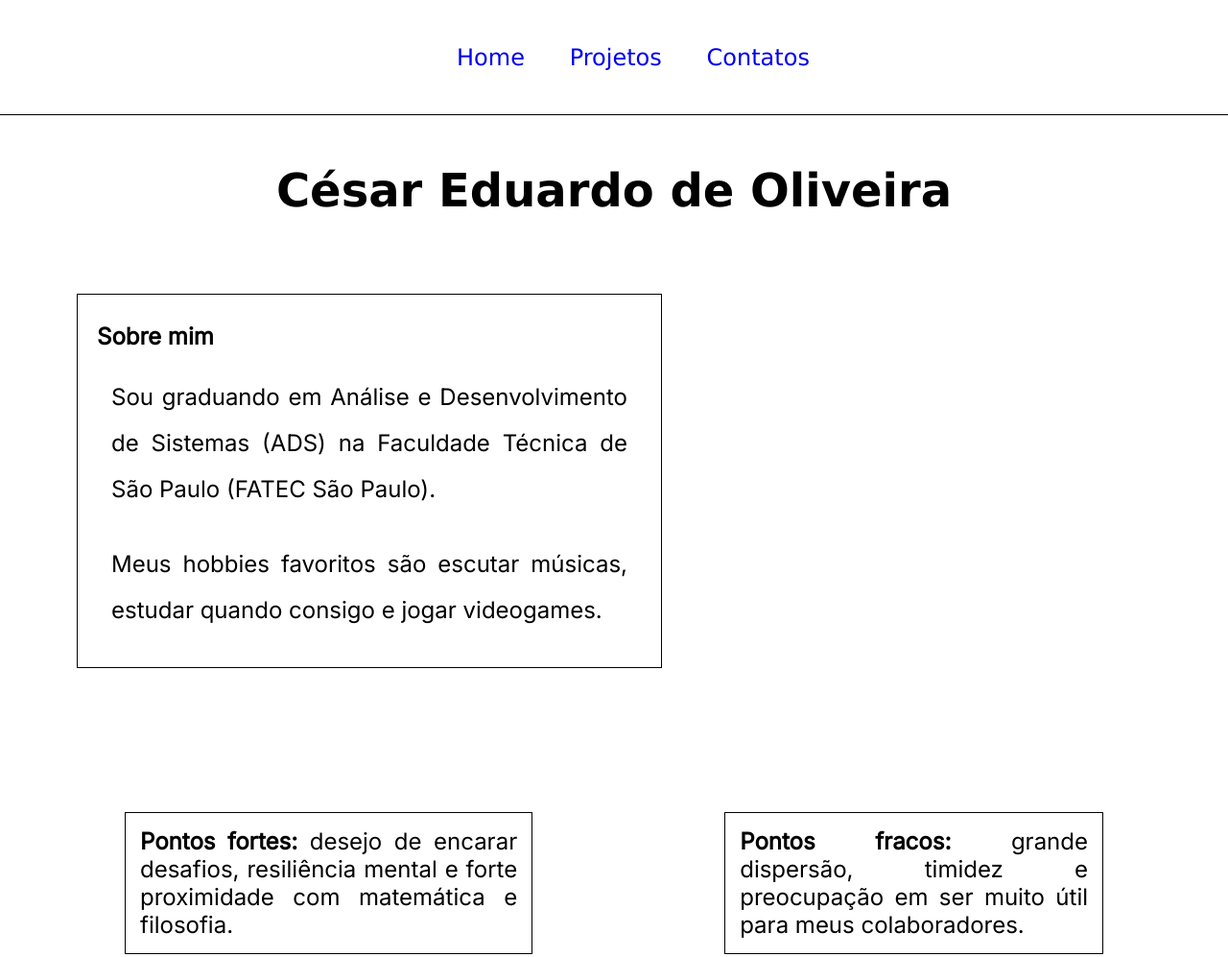
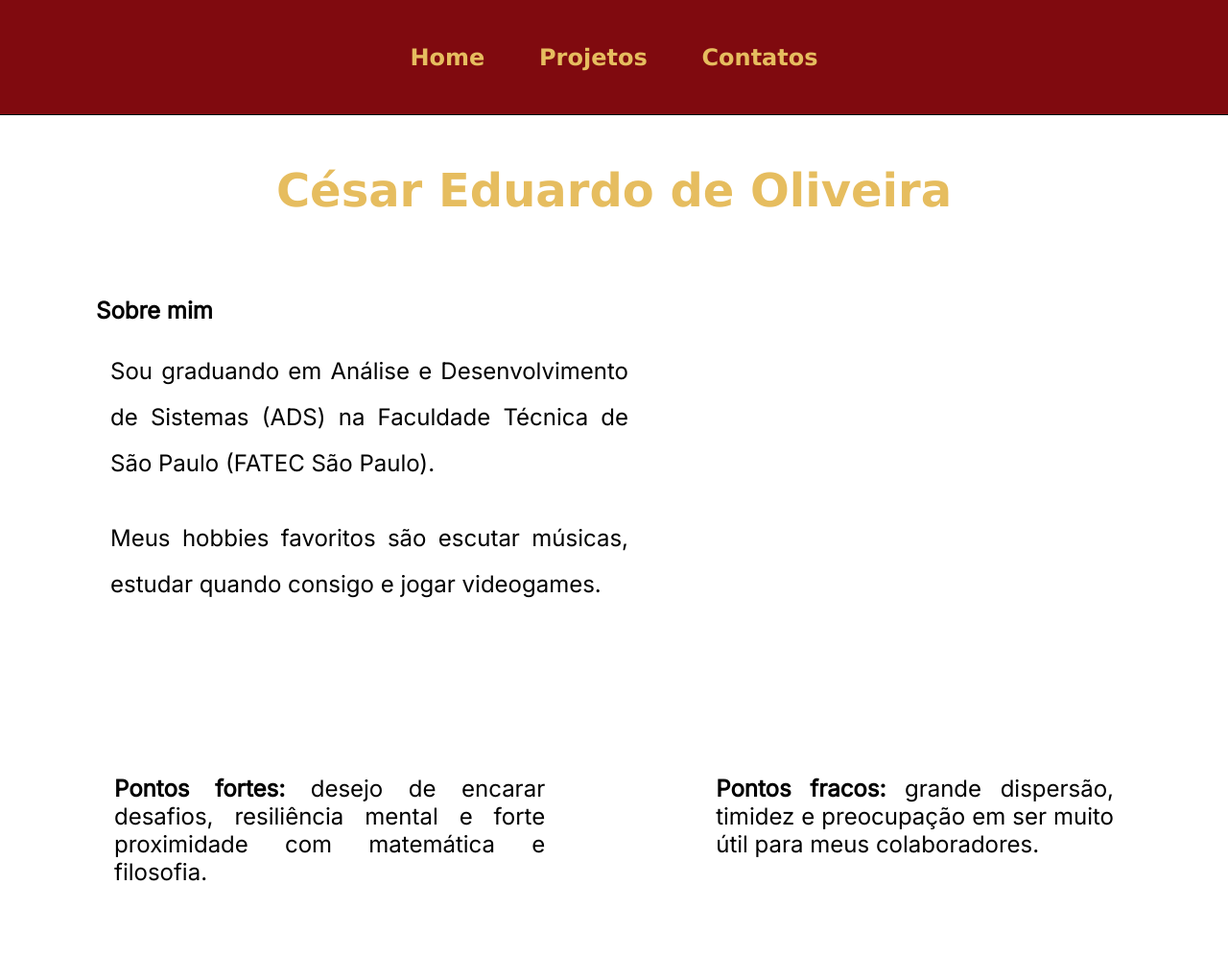
Before and after one commit to CesarDevo/solid-goal, a plain HTML site: page portfolio-cesar/index.html in a window 1280 px wide. Shown: the top 997 px of the page at 96% size. Drawn offline with Linux system fonts and the light colour scheme.

Commit message:
Fixou-se o footer no fim da página e aplicou-se as psedoclasses :alink, :hover e : visited nas âncoras

```diff
--- a/portfolio-cesar/CSS/elements.css
+++ b/portfolio-cesar/CSS/elements.css
@@ -1,18 +1,29 @@
+* {
+    margin: 0;
+    padding: 0;
+    box-sizing: border-box;
+    font-size: 24px;
+    font-family: inter;
+    /* font-family: Verdana, Geneva, Tahoma, sans-serif; */
+}
+
 :root {
     --fonte-corpo: Verdana, Geneva, Tahoma, sans-serif;
+    --cor-titulo: #E6BD5F;
   }
 
 h1 {
     font-size: 2rem;
     margin-top: 50px;
+    font-weight: 700;
     font-family: var(--fonte-corpo);
+    color: var(--cor-titulo)
 }
 
 #sobreMim {
-    border: 1px solid;
+    /* border: 1px solid; */
     width: 50%;
     line-height: 2;
-    /* float: left; */
     margin: 50px;
     padding: 20px;
 }
@@ -22,12 +33,11 @@ h1 {
     justify-content: space-between;
 }
 
-
 #ponto1, #ponto2 {
-    border: 1px solid;
-    margin: 100px;
+    /* border: 1px solid; */
+    margin: 50px;
+    padding: 1rem;
 }
-
 
 p {
     padding: 15px;
--- a/portfolio-cesar/CSS/style.css
+++ b/portfolio-cesar/CSS/style.css
@@ -9,55 +9,62 @@
     /* font-family: Verdana, Geneva, Tahoma, sans-serif; */
 }
 
-html, body {
+html {
     height: 100%;
 }
 
-body {
-    display: flex;
-    flex-direction: column;
-}
-
+:root {
+    --fonte-corpo: Verdana, Geneva, Tahoma, sans-serif;
+    --cor-fundo-destacado: #800A0F;
+    --cor-fonte-destacada: #E6BD5F;
+  }
 
 header {
-    height: 100%;
+    height: 200px;
     text-align: center;
     font-family: var(--fonte-corpo);
 }
 
-
 main {
-    height: 100%;
-    /* min-height: calc(100vh - 100px);
-    padding-bottom: 100px;
-    flex-grow: 1;
-    padding-bottom: 100px; */
-    /* Mudar para height: 100%; dps */
+    min-height: 100vh;
+    margin-bottom: 40px;
 }
 
 
 footer {
     padding: 30px;
     height: 50vh;
-    background: lightskyblue;
+    background-color: #CC0A0F;
+    color: whitesmoke;
     /* position: sticky;
-    bottom: 0;
     width: 100%; */
-    /* Mudar a cor de fundo dps */
 }
 
 nav {
     border-bottom: 1px solid black;
     height: 15vh;
+    background-color: var(--cor-fundo-destacado);
 }
 
-nav>a {
+nav>a:link {
     text-decoration: none;
-    padding-left: 40px;
+    padding-left: 25px;
+    padding-right: 25px;
     height: 15vh;
     line-height: 15vh;
     display: inline-block;
     font-family: var(--fonte-corpo);
+    font-weight: 600;
+    color: var(--cor-fonte-destacada);
+}
+
+nav>a:hover {
+    color: white;
+    background-color: #CC0A0F;
+}
+
+nav>a:visited {
+    color:#FFDAC6;
 }
 
 article {
```
